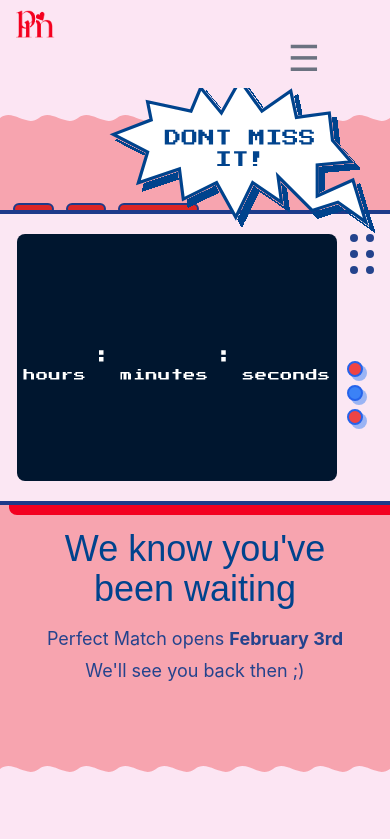
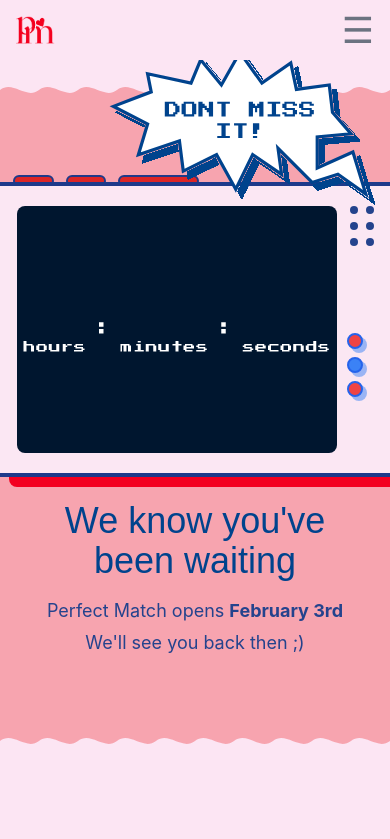
Before and after one commit to wyatt/perfect-match-web, a Next.js app: page / in a window 390 px wide. Shown: the top 839 px of the page. Built offline with nearby package versions, Linux system fonts and the light colour scheme; no server answers; the database is empty; a web font is replaced by a local one.

Commit message:
fix mobile nav burger menu

```diff
--- a/components/header/header.tsx
+++ b/components/header/header.tsx
@@ -35,11 +35,10 @@ function Header(props: any) {
                             alt="Perfect Match"
                         />
                     </Link>
-                    <div className="flex w-80 justify-end sm:hidden">
+                    <div className="sm:hidden">
                         <Toggle />
                     </div>
-                    <div className='work-sans'>
-                        <div className="hidden justify-between items-center w-full sm:block sm:w-auto sm:order-1">
+                    <div className="hidden justify-between font-work-sans items-center w-full sm:block sm:w-auto sm:order-1">
                         <ul className="flex flex-col mt-4 text-gray-500 font-medium sm:flex-row sm:space-x-6 sm:mt-0 md:space-x-9 text-lg">
                             <li className="text-pmred-500">
                                 <Link href="/">Home</Link>
@@ -65,7 +64,6 @@ function Header(props: any) {
                                 </li>
                             )}
                         </ul>
-                        </div>
                     </div>
                 </div>
             </nav>
```
Lines whose indentation alone changed are shown as unchanged.
